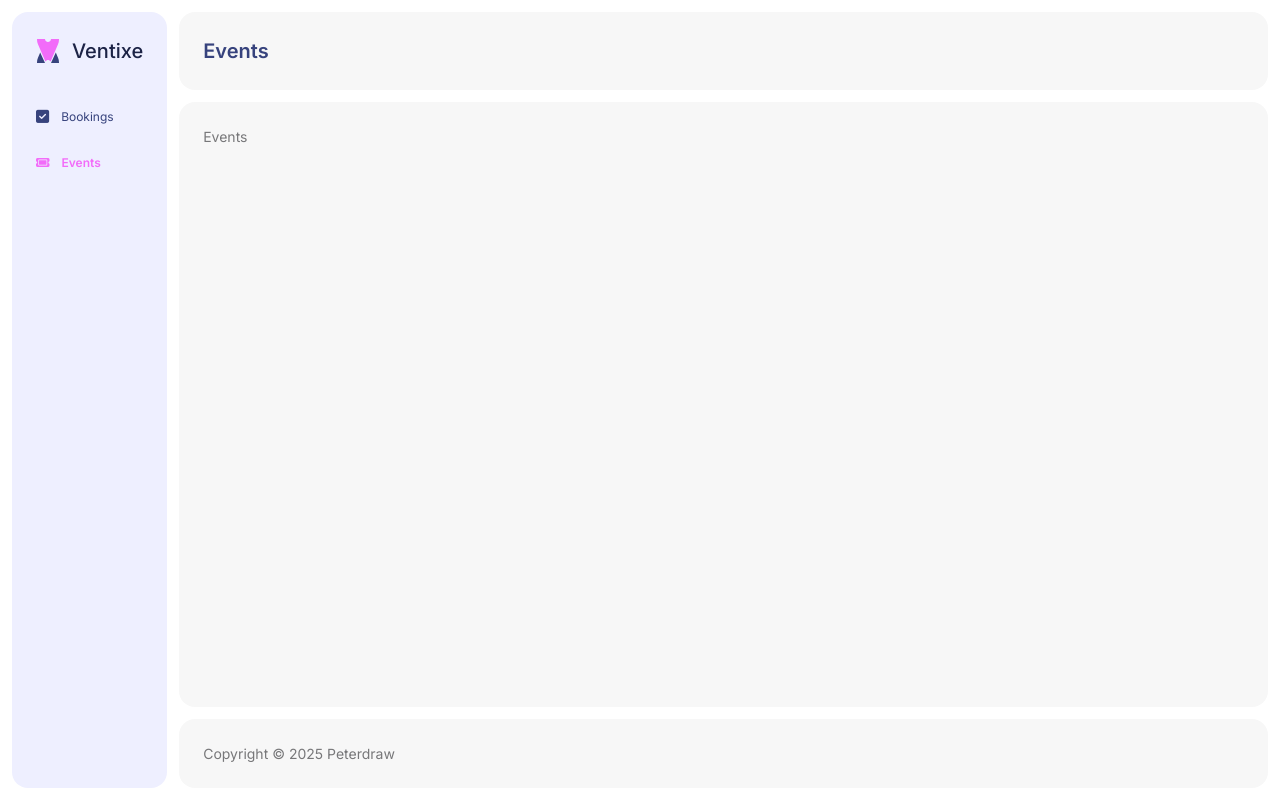
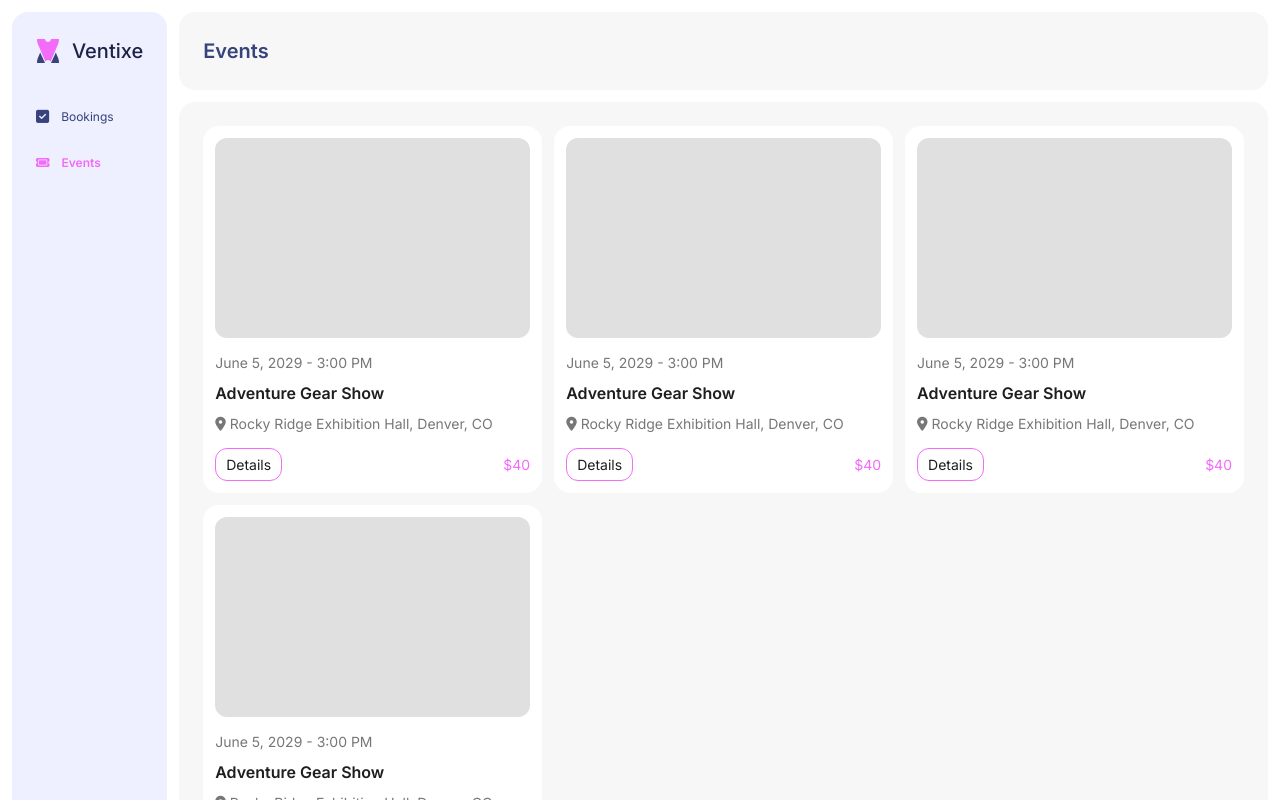
Before and after one commit to Cloud-Services-Assignment/Frontend, a React (Vite) app: page / in a window 1280 px wide. Shown: the top 800 px of the page. Built offline with nearby package versions, Linux system fonts and the light colour scheme.

Commit message:
Added and styled cards for the events

```diff
--- a/src/App.css
+++ b/src/App.css
@@ -58,7 +58,9 @@ img {
   --cool-grey-10: #EEEFFF;
   --grey-10: #FFFFFF;
   --grey-20: #F7F7F7;
+  --grey-40: #E0E0E1;
   --grey-70: #777779;
+  --grey-100: #1E1E20;
 
   --clr-background: var(--grey-10);
   --clr-body: var(--grey-70);
@@ -121,6 +123,20 @@ img {
   &.dark {
     background-color: var(--cool-grey-10);
   }
+
+  &.small {
+    padding: 1.2rem;
+  }
+}
+
+.flex-sb {
+  display: flex;
+  justify-content: space-between;
+  align-items: center;
+}
+
+.text-primary {
+  color: var(--primary-100);
 }
 
 /* General styling */
@@ -173,19 +189,16 @@ p, h1, h2, h3, h4, h5, h6, span {
 .senary-heading {
   font-size: var(--fs-450);
   font-weight: var(--fw-semi-bold);
+  color: var(--grey-100);
 }
 
 /* Structure & Layout */
-.content-grid {
-  --max-width: 1200px;
-  --padding-inline: 3.125%;
+.card-grid {
+    --min-col-size: 300px;
 
-  display: grid;
-  grid-template-columns: 1fr [content-start] min(var(--max-width), 100% - var(--padding-inline) * 2) [content-end] 1fr;
-
-  > * {
-    grid-column: content;
-  }
+    display: grid;
+    grid-template-columns: repeat(auto-fill, minmax(min(var(--min-col-size), 100%), 1fr));
+    gap: 1.2rem;
 }
 
 .portal-grid {
@@ -256,7 +269,40 @@ p, h1, h2, h3, h4, h5, h6, span {
 }
 
 .btn {
+  border-radius: 1.2rem;
+  padding: 0.5rem 1rem;
+  background-color: var(--grey-10);
+  border: 1px solid var(--primary-100);
+  color: var(--grey-100);
 
+  &:hover {
+    background-color: var(--primary-100);
+  }
+}
+
+.card {
+  display: flex;
+  flex-direction: column;
+  gap: 1.4rem;
+}
+
+.placeholder-img {
+  width: 100%;
+  height: 200px;
+  background-color: var(--grey-40);
+  border-radius: 1.2rem;
+}
+
+.inner-container {
+  display: flex;
+  flex-direction: column;
+  gap: 0.8rem;
+}
+
+.icon-text {
+  display: flex;
+  align-items: center;
+  gap: 0.4rem;
 }
 
 /* Tablet */
--- /dev/null
+++ b/src/components/EventCard.jsx
@@ -0,0 +1,20 @@
+import { Link } from "react-router-dom"
+
+function EventCard() {
+  return (
+    <div className="card surface small light">
+        <div className="placeholder-img"></div>
+        <div className="inner-container">
+            <p>June 5, 2029 - 3:00 PM</p>
+            <h2 className="senary-heading">Adventure Gear Show</h2>
+            <p className="icon-text"><i class="fa-solid fa-location-dot"></i><span>Rocky Ridge Exhibition Hall, Denver, CO</span></p>
+        </div>
+        <div className="flex-sb">
+            <Link className="btn" to="/events/1">Details</Link>
+            <p className="text-primary">$40</p>
+        </div>
+    </div>
+  )
+}
+
+export default EventCard
--- a/src/pages/Events.jsx
+++ b/src/pages/Events.jsx
@@ -1,3 +1,4 @@
+import EventCard from "../components/EventCard"
 import Header from "../components/Header"
 
 function Events() {
@@ -5,7 +6,14 @@ function Events() {
     <>
       <title>Events | Ventixe</title>
       <Header pageTitle={"Events"} />
-      <main className="surface">Events</main>
+      <main className="surface">
+        <section className="card-grid">
+          <EventCard />
+          <EventCard />
+          <EventCard />
+          <EventCard />
+        </section>
+      </main>
     </>
   )
 }
```
